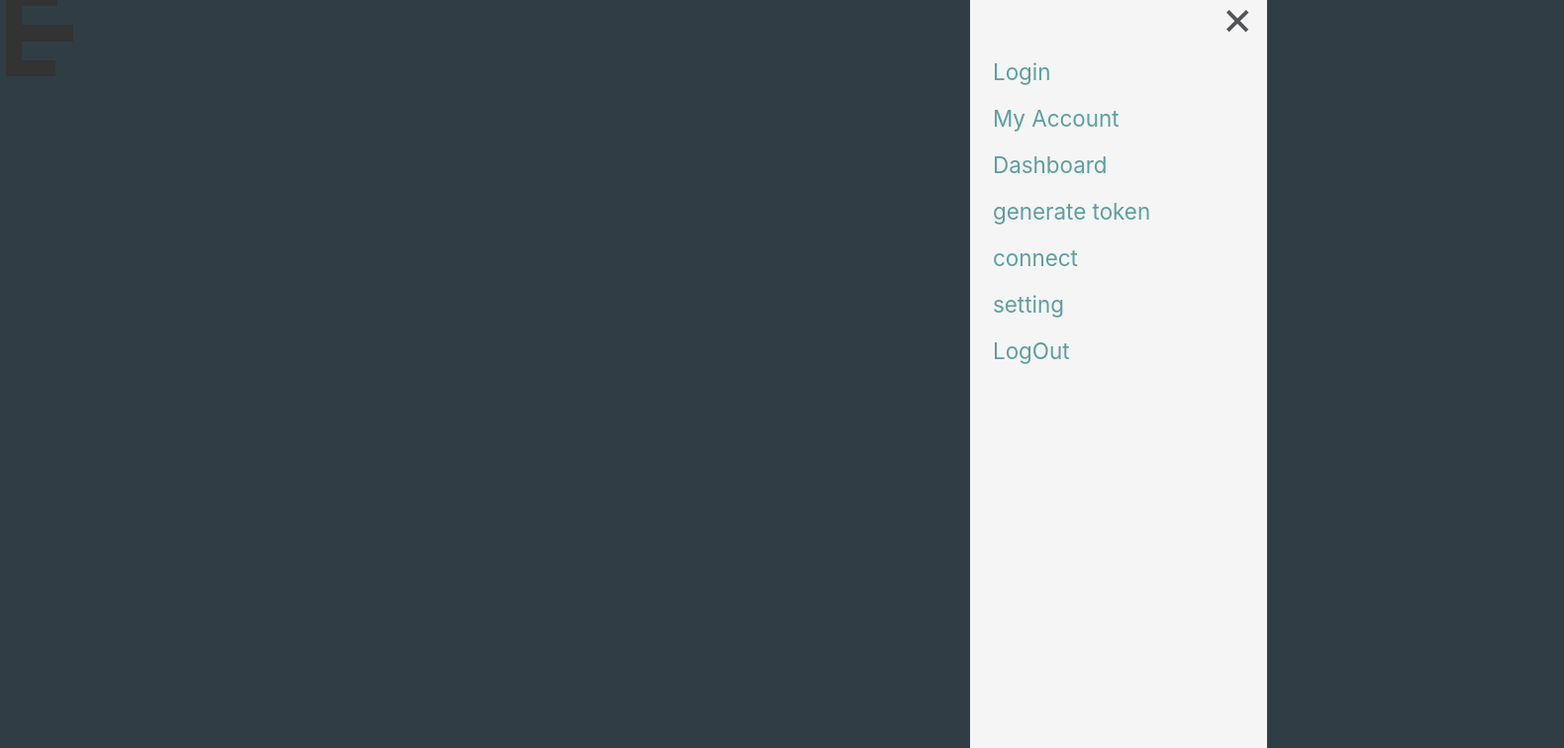
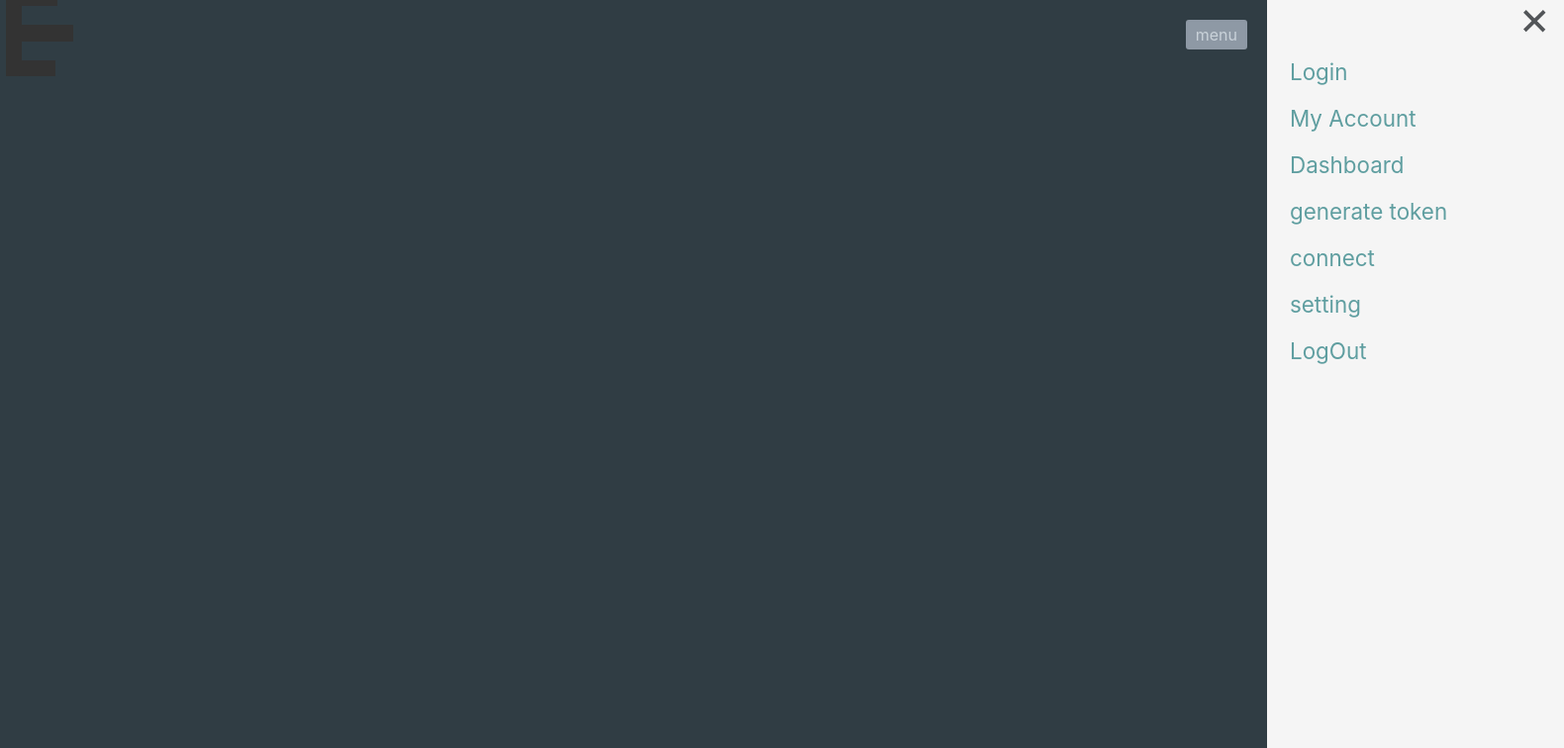
Before and after one commit to kiztopia1/enasiz, a React (Create React App) app: page / in a window 1280 px wide. Shown: the top 756 px of the page at 99% size, 1580 px wide, since content can reach past the window. Built offline with nearby package versions, Linux system fonts and the light colour scheme.

Commit message:
binder added to nav class

```diff
--- a/src/global/nav/index.css
+++ b/src/global/nav/index.css
@@ -14,8 +14,10 @@ nav .slide{
     padding: 0 3px;
     position: absolute;
     top: 0;
-    right: 0;
+    right: -300px;
     width: 300px;
+    opacity: 1;
+    transition: 0.5s;
     background-color: whitesmoke;
 
 }
```
